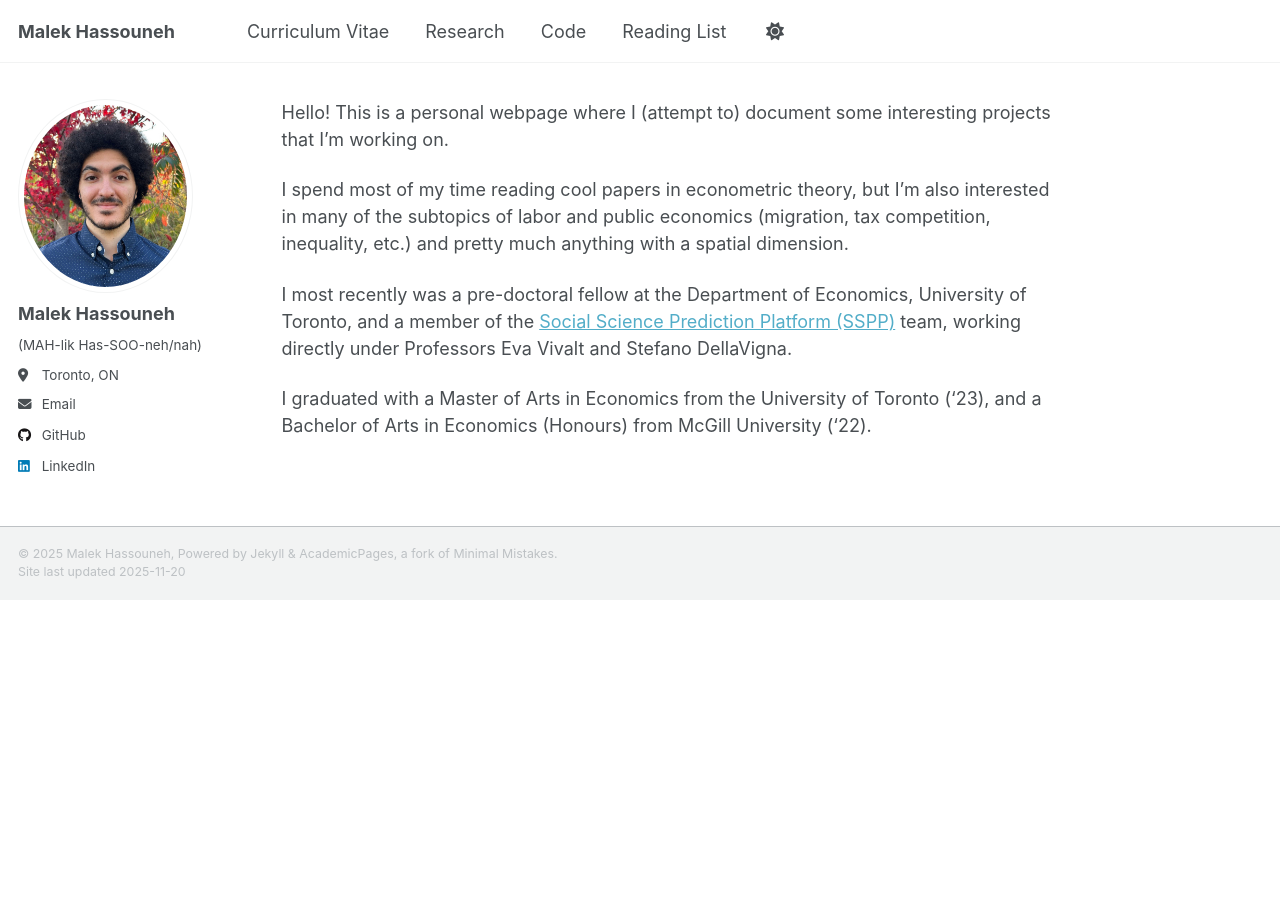
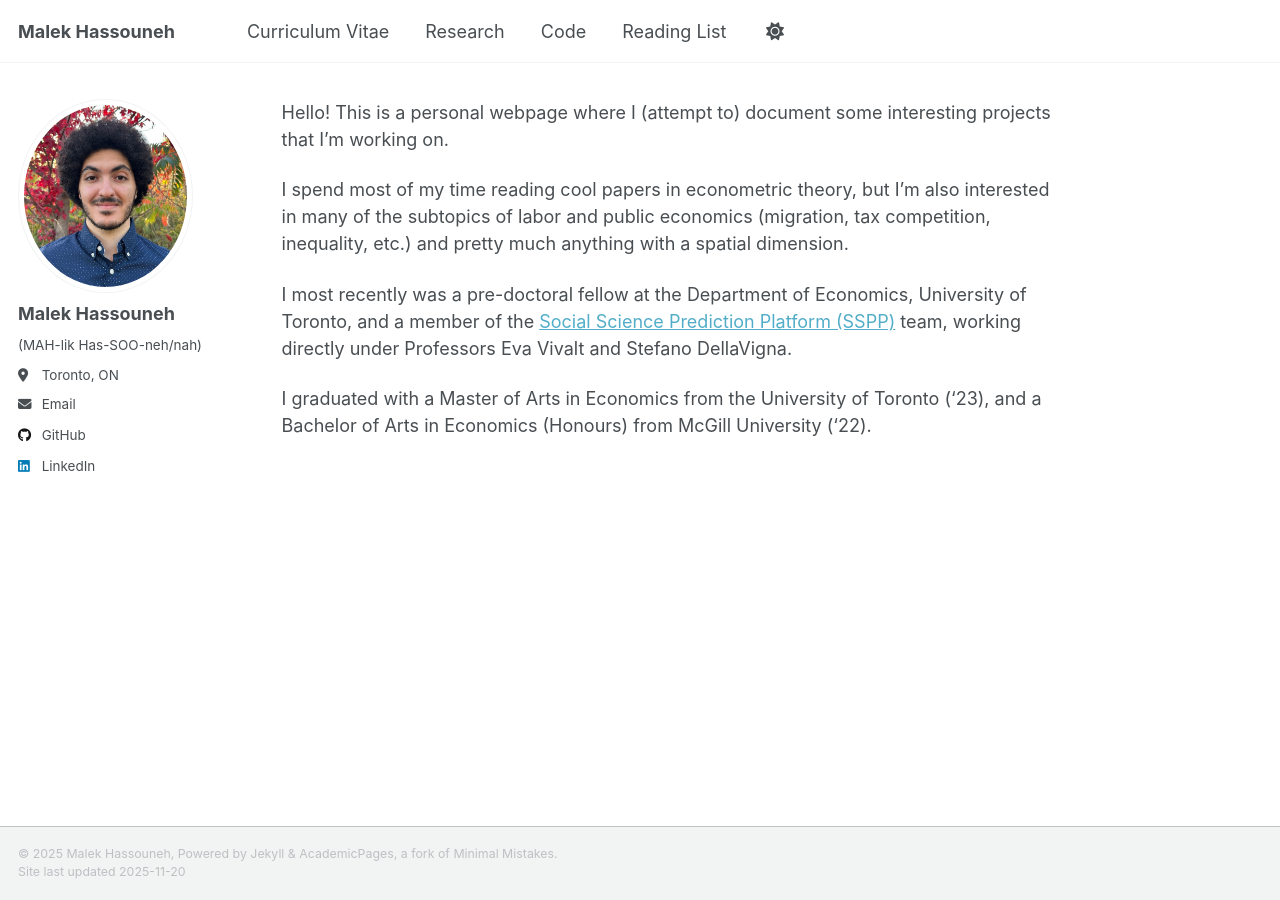
Before and after one commit to malekhassouneh/malekhassouneh.github.io, a Jekyll site: the page built from _pages/about.md, in a window 1280 px wide. Built offline with Jekyll 4.4.1, drawn with Linux system fonts in a browser that asks for light colours; a script that is not in the unit is left out.

Commit message:
Delete custom.scss stuff

```diff
--- a/_sass/custom.scss
+++ /dev/null
@@ -1,9 +0,0 @@
-.site-wrapper {
-  display: flex !important;
-  flex-direction: column !important;
-  min-height: 100vh !important;
-}
-
-.site-main {
-  flex: 1 0 auto !important;
-}
--- a/_sass/layout/_footer.scss
+++ b/_sass/layout/_footer.scss
@@ -14,14 +14,12 @@
   clear: both;
 
   /* sticky footer fix start */
-  // position: absolute;
-  // bottom: 0em;
-  position: static !important;
-  bottom: auto !important;
+  position: absolute;
+  bottom: 0em;
   height: auto;
   /* sticky footer fix end */
 
-  margin-top: 2em;// 2em; // 3em;
+  margin-top: 0em;// 2em; // 3em;
 
   -webkit-animation: intro 0.3s both;
           animation: intro 0.3s both;
--- a/assets/css/main.scss
+++ b/assets/css/main.scss
@@ -41,5 +41,3 @@
     "vendor/font-awesome/solid",
     "vendor/font-awesome/brands"
 ;
-
-@import "custom";
```
